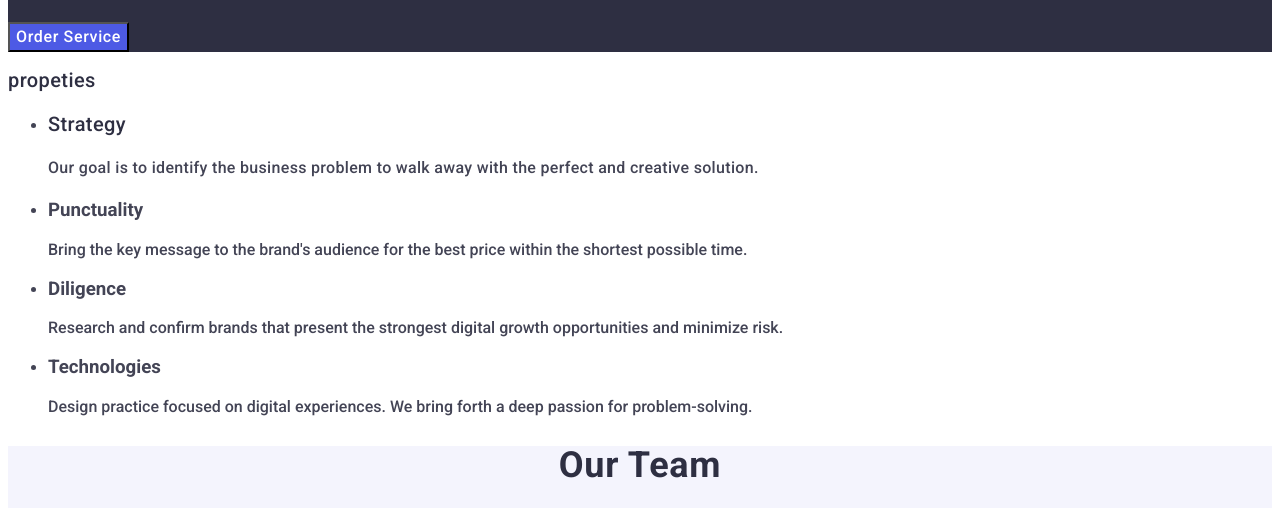
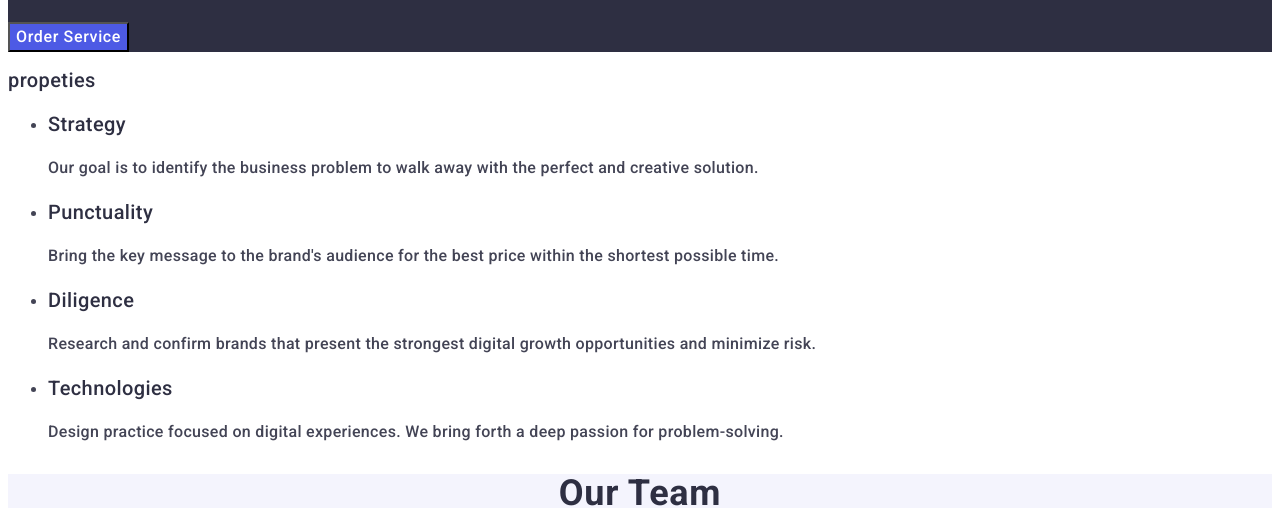
Before and after one commit to umaxyt/goit-markup-hw-03, a plain HTML site: page index.html in a window 1280 px wide. Shown: the part 292-800 px from the top of the page. Drawn offline with Linux system fonts and the light colour scheme.

Commit message:
second section done

```diff
--- a/index.html
+++ b/index.html
@@ -55,22 +55,22 @@
           </li>
 
           <li>
-            <h3>Punctuality</h3>
-            <p>
+            <h3 class="featurees-head">Punctuality</h3>
+            <p class="features-text">
               Bring the key message to the brand's audience for the best price
               within the shortest possible time.
             </p>
           </li>
           <li>
-            <h3>Diligence</h3>
-            <p>
+            <h3 class="featurees-head">Diligence</h3>
+            <p class="features-text">
               Research and confirm brands that present the strongest digital
               growth opportunities and minimize risk.
             </p>
           </li>
           <li>
-            <h3>Technologies</h3>
-            <p>
+            <h3 class="featurees-head">Technologies</h3>
+            <p class="features-text">
               Design practice focused on digital experiences. We bring forth a
               deep passion for problem-solving.
             </p>
@@ -137,7 +137,7 @@
           </li>
           <li>
             <img
-              src="./images/projectpay.jpg"
+              src="images/projectpay.jpg"
               width="360"
               height="300"
               alt="Cashless Payment"
```
